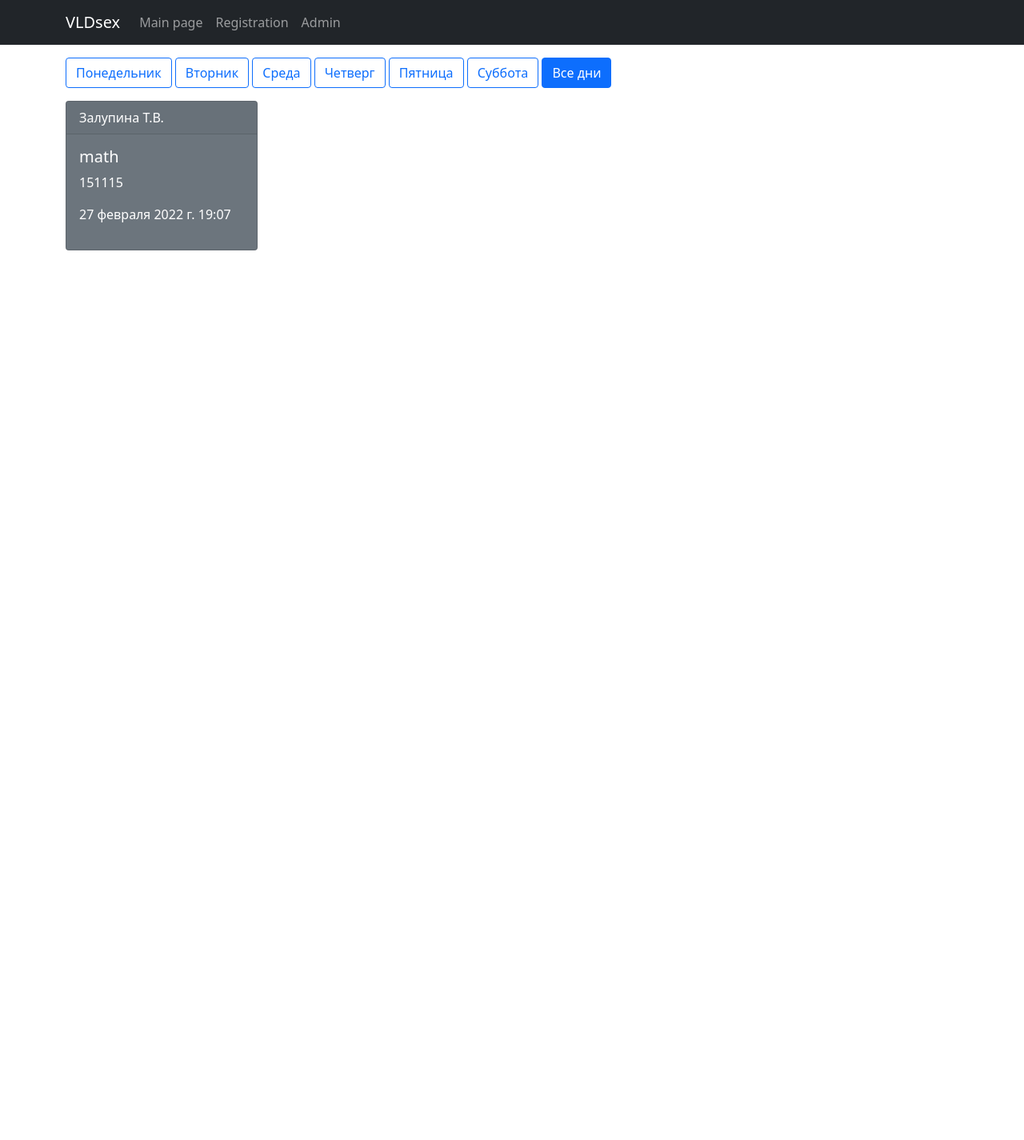
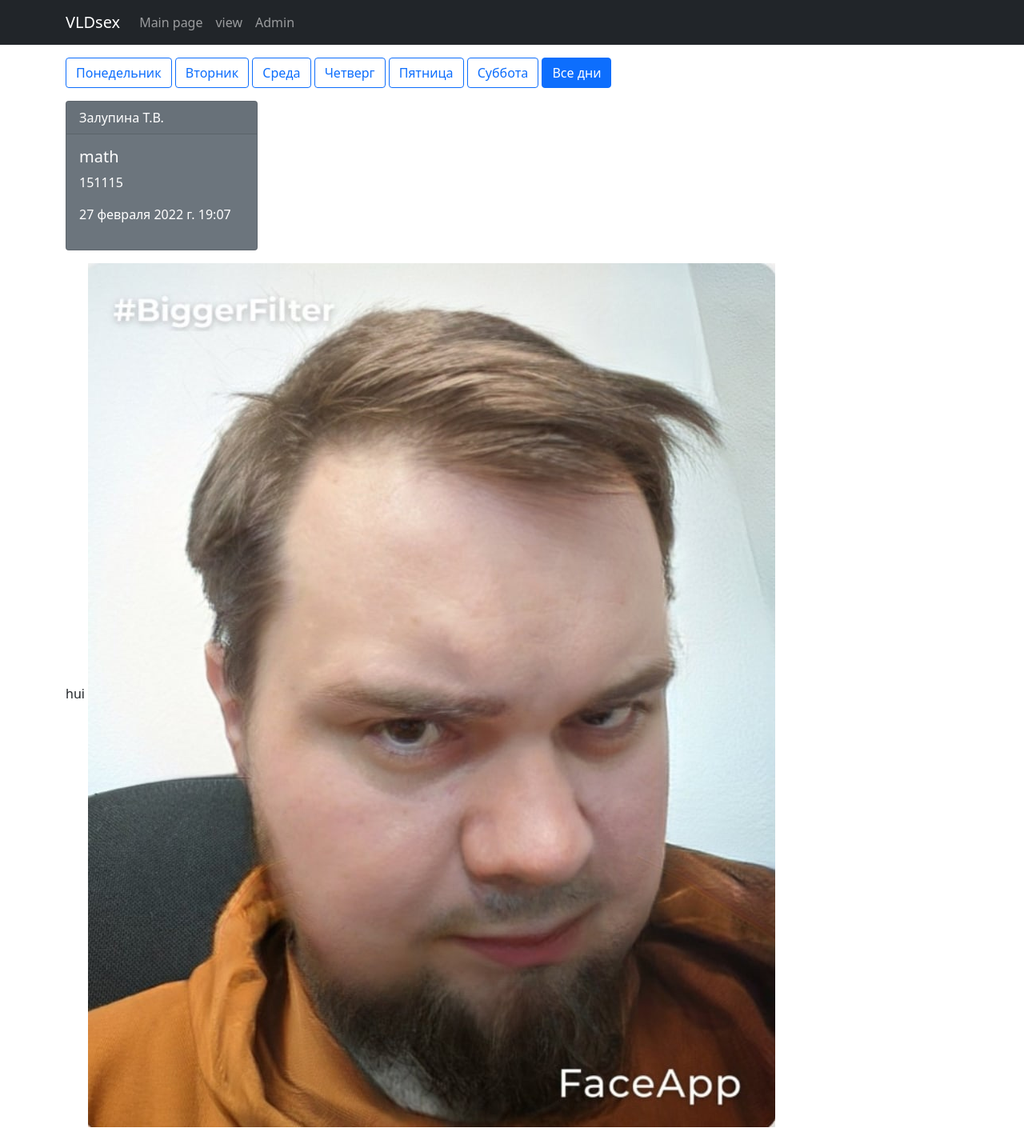
Before and after one commit to imAmachine/SmartNRF.django4, a Django app: template smartnarf/smartapp/templates/smartapp/index.html in a window 1280 px wide. Shown: the whole page at 80% size. Before the commit the page ends 313 px from the top, so only its background shows below. Run offline with Django 4.2, Linux system fonts and the light colour scheme; the template is opened without the code that fills it: values that come from a table or form of the project are taken from there, others are empty; data comes from the database, SQL or seed files in the repository; both versions use the stored data as it was after the commit; parts of the project's set-up code (start-up, migrations or seed data) failed here and were passed over.

Commit message:
add views

```diff
--- a/smartnarf/smartapp/templates/smartapp/basetempl.html
+++ b/smartnarf/smartapp/templates/smartapp/basetempl.html
@@ -19,7 +19,7 @@
                   <a class="nav-link" aria-current="page" href="{% url 'home' %}">Main page</a>
               </li>
               <li class="nav-item">
-                  <a class="nav-link" href="{% url 'register' %}">Registration</a>
+                  <a class="nav-link" href="{% url 'shedule-table-view' %}">view</a>
               </li>
               <li class="nav-item">
                   <a class="nav-link" aria-current="page" href="admin">Admin</a>
--- a/smartnarf/smartapp/templates/smartapp/index.html
+++ b/smartnarf/smartapp/templates/smartapp/index.html
@@ -52,4 +52,11 @@
         </div>
     {% endfor %}
     </div>
+    <div>
+        <p>
+            hui
+            <img src="media/egr.jpg" alt="">
+        </p>
+
+    </div>
 {% endblock %}
--- a/smartnarf/smartapp/urls.py
+++ b/smartnarf/smartapp/urls.py
@@ -3,5 +3,6 @@ from django.urls import path, include
 from .views import *
 
 urlpatterns = [
-    path('', index, name='home'),
+    path('', IndexView.as_view(), name='home'),
+    path('timesheet/', SheduleTable.as_view(), name='shedule-table-view')
 ]
--- a/smartnarf/smartnarf/urls.py
+++ b/smartnarf/smartnarf/urls.py
@@ -1,4 +1,5 @@
-from django.conf.urls.static import static
+import django.conf
+from django.conf.urls.static import static, settings
 from django.contrib import admin
 from django.urls import path, include
 
@@ -7,3 +8,6 @@ urlpatterns = [
     path('api/', include('authentication.urls', namespace='authentication')),
     path('', include('smartapp.urls')),
 ]
+
+if settings.DEBUG:
+    urlpatterns += static(settings.MEDIA_URL, document_root=settings.MEDIA_ROOT)
```
Also changed, not shown: smartnarf/smartapp/views.py (+16 -7 lines), smartnarf/db.sqlite3, smartnarf/media/egr.jpg (added), smartnarf/smartapp/migrations/0001_initial.py (deleted), smartnarf/smartapp/migrations/0002_remove_discipline_group.py (deleted), smartnarf/smartapp/migrations/0003_comment_homework_lesson_subgroup_remove_user_group_and_more.py (deleted), smartnarf/smartapp/migrations/0003_comments_homework_lesson_subgroup_delete_torrent_and_more.py (deleted), smartnarf/smartapp/migrations/0004_rename_comments_comment.py (deleted).
